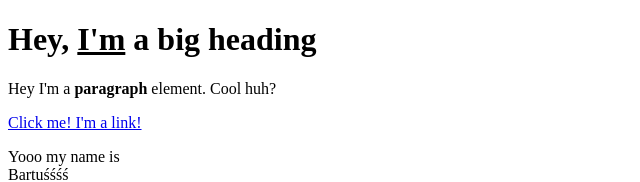
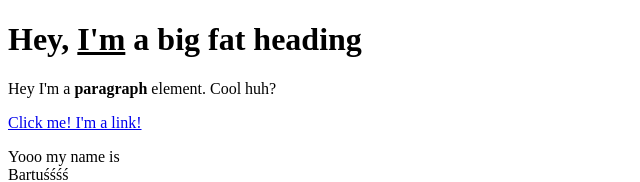
Before and after one commit to BartoszGolec/Cartoon-Hero, a plain HTML site: page text.html in a window 1280 px wide. Shown: the top 182 px of the page, without its empty margins (0-640 px from the left). Drawn offline with Linux system fonts and the light colour scheme.

Commit message:
added fat

```diff
--- a/text.html
+++ b/text.html
@@ -4,7 +4,7 @@
 	<title>Test Page</title>
 </head>
 <body>
-	<h1>Hey, <u>I'm</u> a big heading</h1>
+	<h1>Hey, <u>I'm</u> a big <b>fat</b> heading</h1>
 	<p>Hey I'm a <b>paragraph</b> element. Cool huh?</p>
 	<a href="https://google.com" target="_blank" title="lol this is google">Click me! I'm a link!</a>
 	<p>Yooo my name is <br>
```
